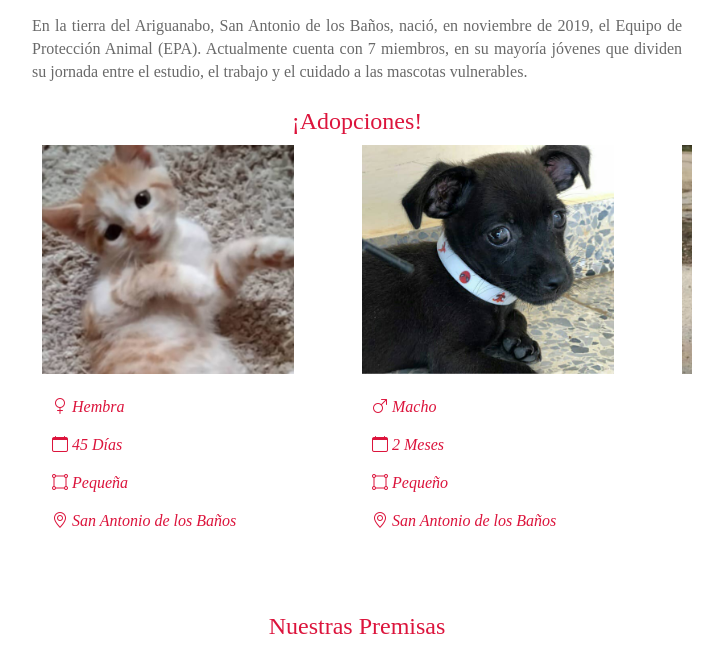
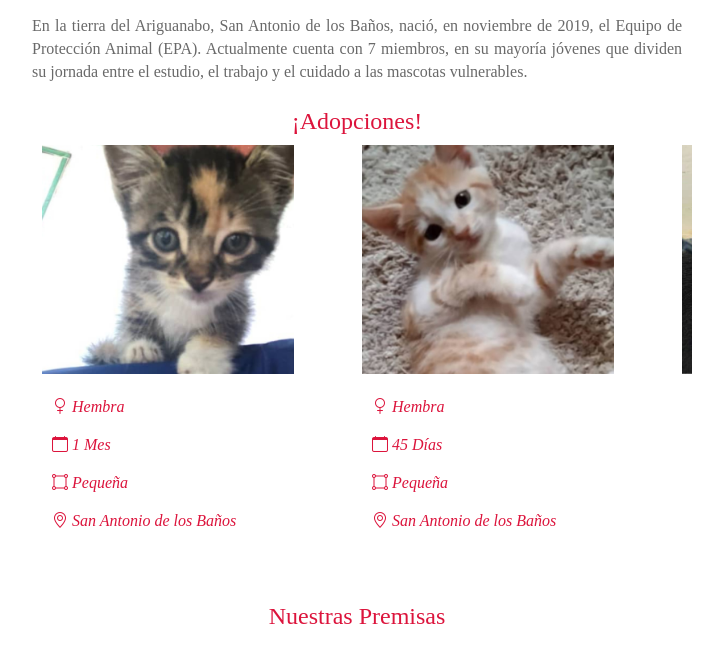
Before and after one commit to equipodeproteccionanimal/equipodeproteccionanimal.github.io, a plain HTML site: page index.html in a window 1280 px wide. Shown: the part 1560-2205 px from the top of the page, without its empty margins (283-1006 px from the left). Drawn offline with nearby package versions, Linux system fonts and the light colour scheme.

Commit message:
index.html

```diff
--- a/index.html
+++ b/index.html
@@ -348,6 +348,18 @@ header img:hover{
     <div class="carrusel">
 
 
+
+        <div class="tarjeta">
+            <img src="11.jpg">
+            <div class="texto">
+                <i class="bi bi-gender-female">     Hembra</i>
+                <i class="bi bi-calendar">     1 Mes</i>
+                <i class="bi bi-bounding-box-circles">     Pequeña</i>
+                <i class="bi bi-geo-alt">     San Antonio de los Baños</i>
+            </div>
+       </div>
+
+
         <div class="tarjeta">
             <img src="photo10.jpg">
             <div class="texto">
@@ -455,7 +467,9 @@ header img:hover{
                 <i class="bi bi-capsule">     Desparacitadas</i>
                 <i class="bi bi-geo-alt">     San Antonio de los Baños</i>
             </div>
-        </div>
+
+
+
 
 
     </div>
```
